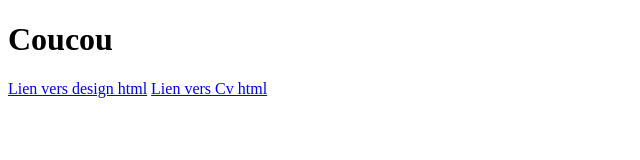
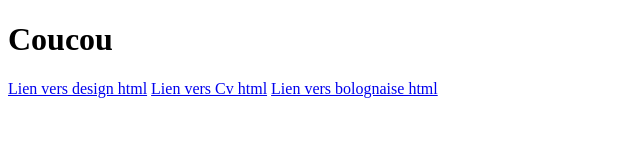
Before and after one commit to Brian9928/Brian9928.github.io, a plain HTML site: page index.html in a window 1280 px wide. Shown: the whole page, without its empty margins (0-640 px from the left). Drawn offline with Linux system fonts and the light colour scheme.

Commit message:
ajout d'un lien bolognaise sur mon fichier index

```diff
--- a/index.html
+++ b/index.html
@@ -10,5 +10,6 @@
     <h1>Coucou</h1>
     <a href="design.html">Lien vers design html</a>
     <a href="Cv.html">Lien vers Cv html</a>
+    <a href="bolognaise.html">Lien vers bolognaise html</a>
 </body>
 </html>
```
